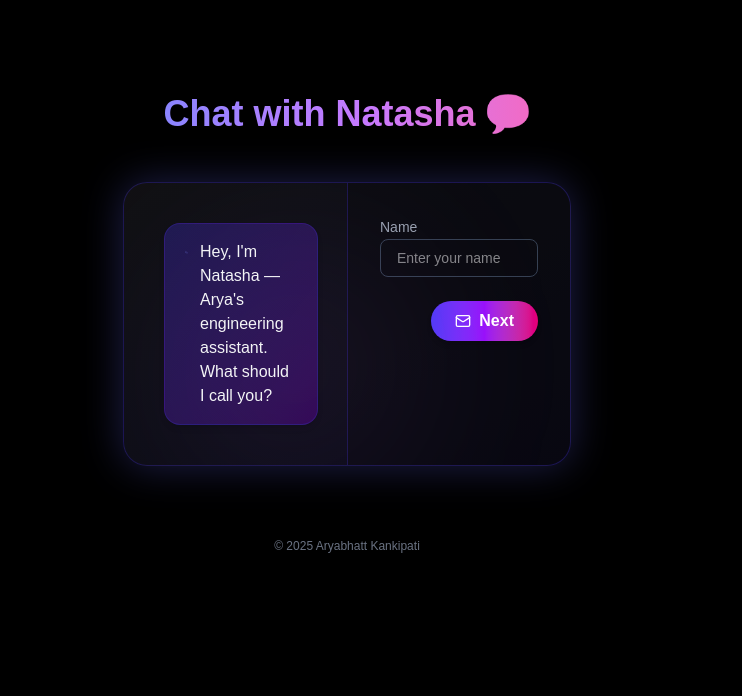
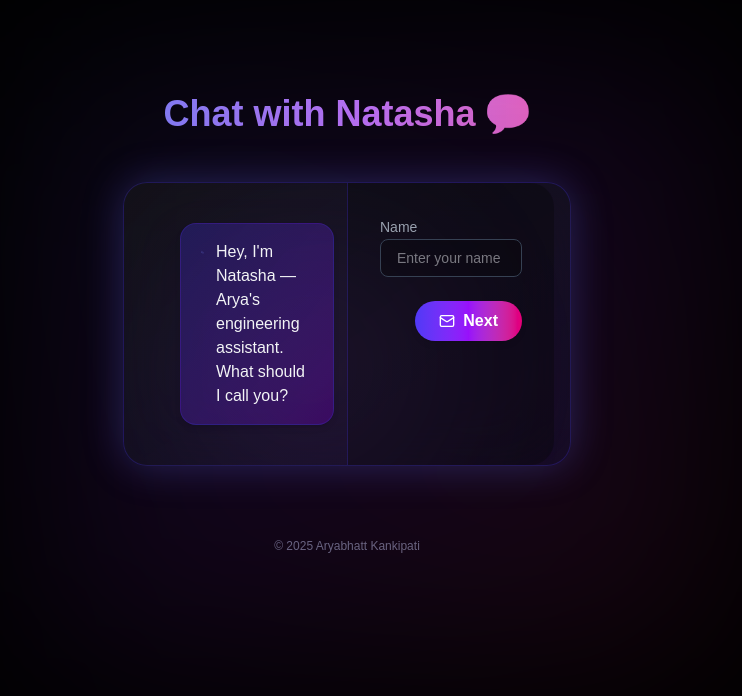
Before and after one commit to aryabhatt00/AryabhattKankipati, a Next.js app: page /HomeMobile in a window 1280 px wide. Shown: the part 10071-10767 px from the top of the page, without its empty margins (261-1003 px from the left). Built offline with nearby package versions, Linux system fonts and the light colour scheme.

Commit message:
Add files via upload

```diff
--- a/components/Contact.jsx
+++ b/components/Contact.jsx
@@ -114,9 +114,7 @@ export default function Contact() {
   return (
     <section
       id="contact"
-className="w-full px-6 sm:px-10 md:pl-20 md:pr-36 pt-6 pb-32 flex flex-col justify-start text-left space-y-6"
-
-
+      className="relative z-[5] w-full px-6 sm:px-10 md:pl-20 md:pr-36 pt-6 pb-32 flex flex-col justify-start text-left space-y-6"
     >
       {/* Background glow */}
       <div className="absolute inset-0 z-0 pointer-events-none">
@@ -138,18 +136,16 @@ className="w-full px-6 sm:px-10 md:pl-20 md:pr-36 pt-6 pb-32 flex flex-col justi
         className="
           relative z-10
           flex flex-col md:flex-row items-stretch justify-center
-    w-full
-    max-w-5xl
+          w-full max-w-5xl mx-auto
           rounded-3xl
           bg-gradient-to-br from-zinc-900/70 to-indigo-950/30
           border border-indigo-800/40
           shadow-[0_0_40px_rgba(99,102,241,0.3)]
           backdrop-blur-2xl
           overflow-hidden overflow-x-hidden
-    md:ml-auto md:mr-[7.5rem]
+          px-2 sm:px-4
         "
       >
-
         {/* Natasha Chat Panel */}
         <div className="w-full md:w-1/2 p-6 sm:p-10 flex flex-col justify-between relative">
           <div className="absolute top-16 left-12 w-[250px] h-[250px] bg-gradient-to-br from-indigo-500/20 via-purple-400/20 to-pink-400/10 blur-[90px] rounded-full animate-pulse" />
@@ -217,7 +213,7 @@ className="w-full px-6 sm:px-10 md:pl-20 md:pr-36 pt-6 pb-32 flex flex-col justi
         {/* Form Side */}
         {!sent && (
           <div className="w-full md:w-1/2 p-6 sm:p-8 border-t md:border-t-0 md:border-l border-indigo-800/40 bg-zinc-950/40 md:rounded-tr-3xl md:rounded-br-3xl">
-            <form onSubmit={handleNext} className="flex flex-col gap-6">
+            <form onSubmit={handleNext} className="flex flex-col gap-6 relative z-[20]">
               {step >= 0 && (
                 <motion.div
                   key="name"
@@ -235,7 +231,7 @@ className="w-full px-6 sm:px-10 md:pl-20 md:pr-36 pt-6 pb-32 flex flex-col justi
                     disabled={step > 0}
                     placeholder="Enter your name"
                     required
-                    className="w-full bg-transparent border border-gray-700 rounded-lg px-4 py-2 text-sm focus:outline-none focus:border-pink-500 focus:ring-1 focus:ring-pink-500 transition-all"
+                    className="w-full bg-black/20 border border-gray-700 rounded-lg px-4 py-2 text-sm focus:outline-none focus:border-pink-500 focus:ring-1 focus:ring-pink-500 transition-all text-gray-200"
                   />
                 </motion.div>
               )}
@@ -256,7 +252,7 @@ className="w-full px-6 sm:px-10 md:pl-20 md:pr-36 pt-6 pb-32 flex flex-col justi
                     disabled={step > 1}
                     placeholder="Enter your email"
                     required
-                    className="w-full bg-transparent border border-gray-700 rounded-lg px-4 py-2 text-sm focus:outline-none focus:border-pink-500 focus:ring-1 focus:ring-pink-500 transition-all"
+                    className="w-full bg-black/20 border border-gray-700 rounded-lg px-4 py-2 text-sm focus:outline-none focus:border-pink-500 focus:ring-1 focus:ring-pink-500 transition-all text-gray-200"
                   />
                 </motion.div>
               )}
@@ -275,7 +271,7 @@ className="w-full px-6 sm:px-10 md:pl-20 md:pr-36 pt-6 pb-32 flex flex-col justi
                     rows={4}
                     placeholder="Your message..."
                     required
-                    className="w-full bg-transparent border border-gray-700 rounded-lg px-4 py-2 text-sm focus:outline-none focus:border-pink-500 focus:ring-1 focus:ring-pink-500 transition-all resize-none"
+                    className="w-full bg-black/20 border border-gray-700 rounded-lg px-4 py-2 text-sm focus:outline-none focus:border-pink-500 focus:ring-1 focus:ring-pink-500 transition-all resize-none text-gray-200"
                   />
                 </motion.div>
               )}
--- a/package.json
+++ b/package.json
@@ -11,6 +11,7 @@
   "dependencies": {
     "@react-three/drei": "^10.7.6",
     "@react-three/fiber": "^9.4.0",
+    "@vercel/analytics": "^1.5.0",
     "framer-motion": "^12.23.24",
     "framer-motion-3d": "^12.4.13",
     "lucide-react": "^0.545.0",
```
Also changed, not shown: 2 other files (tests, documents, lock files or other folders). Lines whose indentation alone changed are shown as unchanged.
